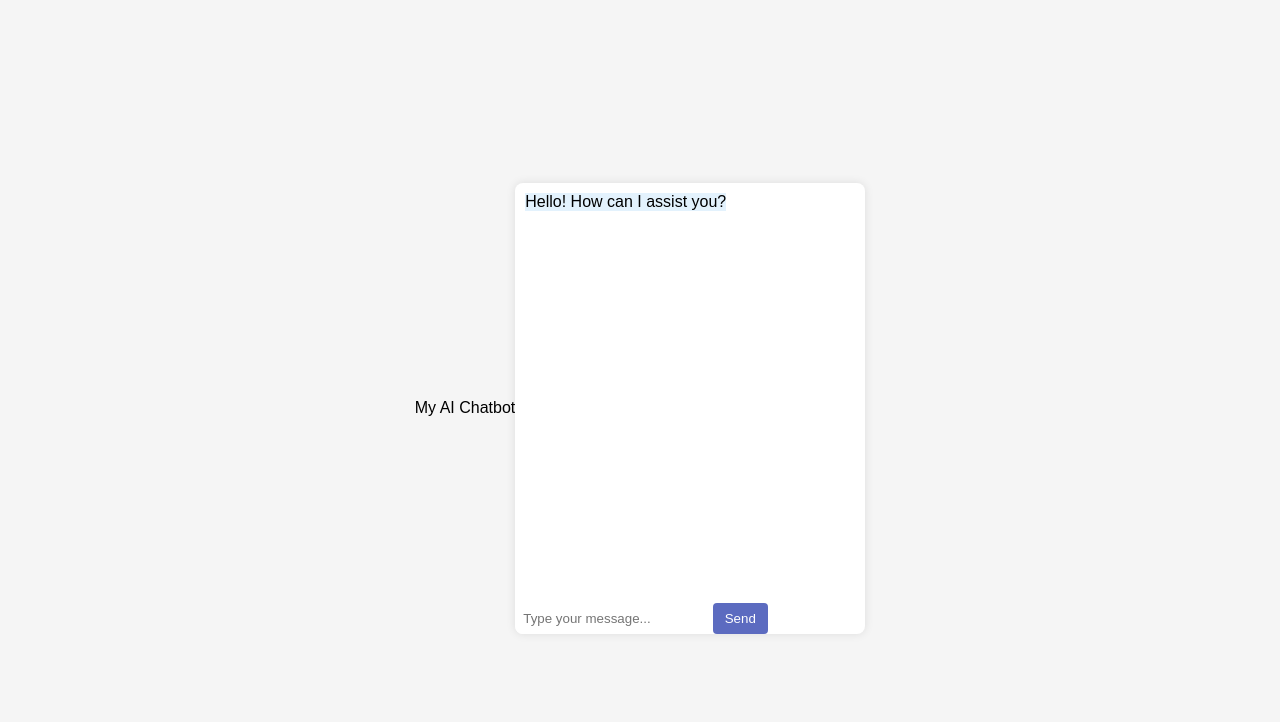
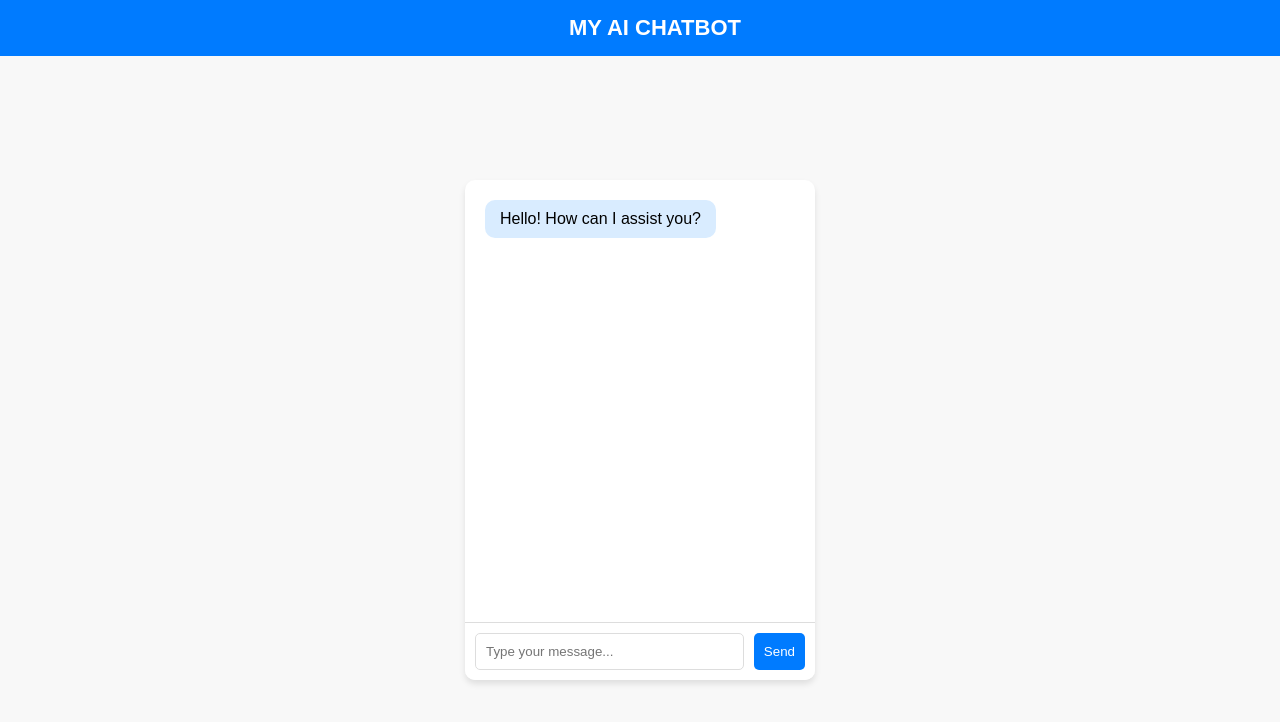
Before and after one commit to ahsan1435/Jen-2.1, a plain HTML site: page index.html in a window 1280 px wide. Drawn offline with Linux system fonts and the light colour scheme.

Commit message:
Update style.css

```diff
--- a/style.css
+++ b/style.css
@@ -1,64 +1,89 @@
 body {
     font-family: Arial, sans-serif;
+    background-color: #f8f8f8;
     display: flex;
     justify-content: center;
     align-items: center;
     height: 100vh;
-    background-color: #f5f5f5;
+    margin: 0;
+    flex-direction: column;
+}
+
+.chat-header {
+    text-align: center;
+    font-size: 22px;
+    font-weight: bold;
+    padding: 15px;
+    background-color: #007bff;
+    color: white;
+    width: 100%;
+    position: fixed;
+    top: 0;
+    left: 0;
+    text-transform: uppercase;
 }
 
 .chat-container {
+    background: white;
     width: 350px;
-    background: white;
-    border-radius: 8px;
-    box-shadow: 0 0 10px rgba(0, 0, 0, 0.1);
+    height: 500px;
+    display: flex;
+    flex-direction: column;
+    border-radius: 10px;
+    box-shadow: 0px 4px 6px rgba(0, 0, 0, 0.1);
     overflow: hidden;
+    margin-top: 60px;
 }
 
 .chat-box {
-    height: 400px;
+    flex: 1;
+    padding: 15px;
     overflow-y: auto;
-    padding: 10px;
     display: flex;
     flex-direction: column;
 }
 
-.message {
-    max-width: 75%;
-    padding: 10px;
+.bot-message, .user-message {
+    padding: 10px 15px;
     border-radius: 10px;
-    margin-bottom: 10px;
+    margin: 5px;
+    max-width: 70%;
 }
 
 .bot-message {
-    background-color: #e3f2fd;
+    background-color: #d9ecff;
     align-self: flex-start;
 }
 
 .user-message {
-    background-color: #d1c4e9;
+    background-color: #c5a3ff;
     align-self: flex-end;
 }
 
-.input-container {
+.input-area {
     display: flex;
-    border-top: 1px solid #ccc;
     padding: 10px;
+    border-top: 1px solid #ddd;
+    background: white;
 }
 
-input {
-    flex-grow: 1;
-    padding: 8px;
-    border: none;
-    border-radius: 4px;
-    outline: none;
+.input-area input {
+    flex: 1;
+    padding: 10px;
+    border: 1px solid #ddd;
+    border-radius: 5px;
 }
 
-button {
-    padding: 8px 12px;
-    background-color: #5c6bc0;
+.input-area button {
+    background-color: #007bff;
     color: white;
     border: none;
-    border-radius: 4px;
+    padding: 10px;
+    margin-left: 10px;
     cursor: pointer;
+    border-radius: 5px;
 }
+
+.input-area button:hover {
+    background-color: #0056b3;
+    }
```
